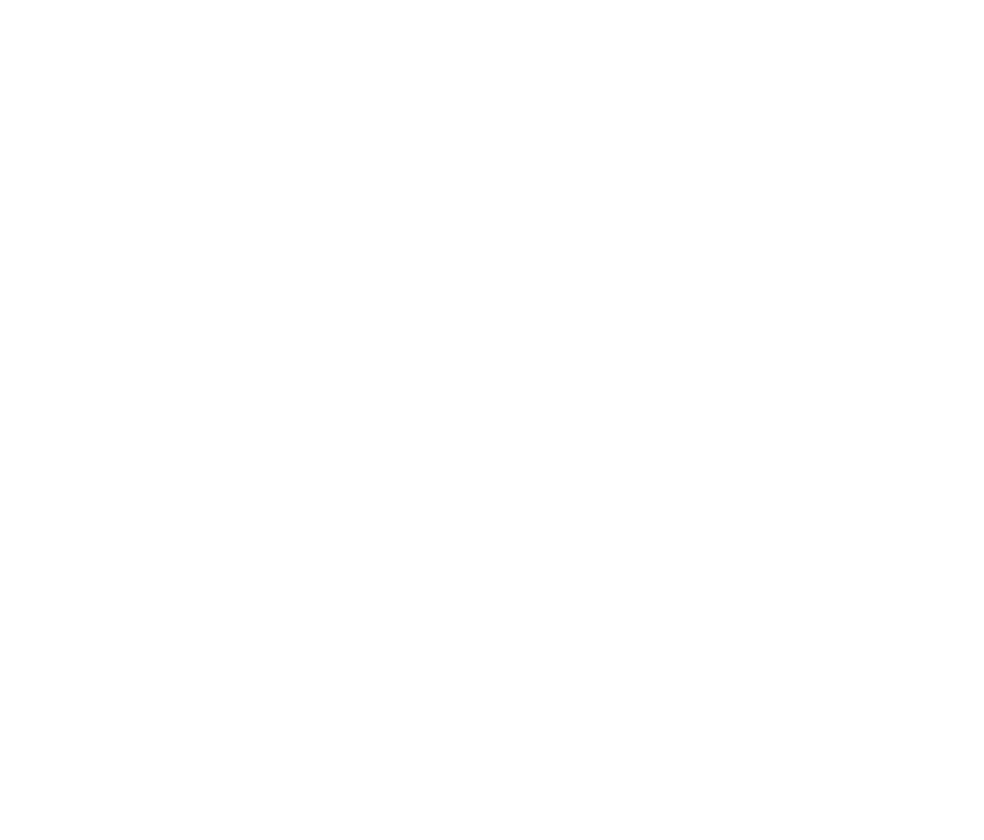
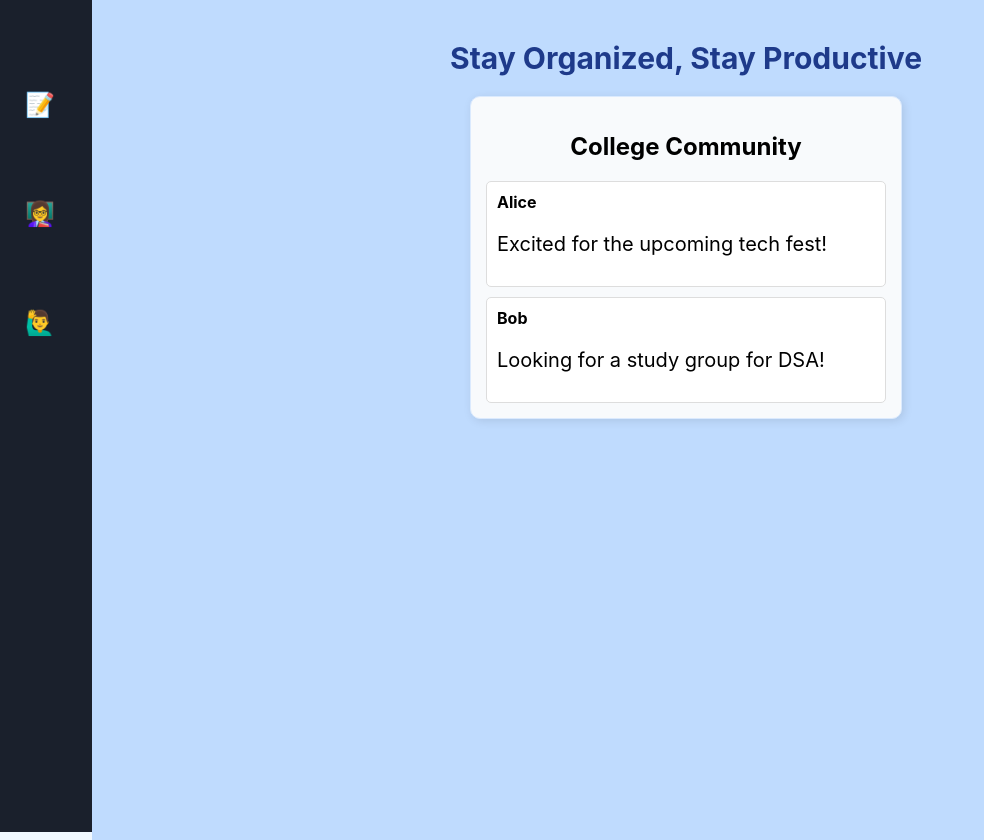
Before and after one commit to codehashira23/Hack-the-Future_2025_westwind, a React (Create React App) app in the folder alumix/: page /student/dashboard in a window 1280 px wide. Before the commit this address had no page. Shown: the whole page, without its empty margins (0-984 px from the left). Before the commit the page ends 800 px from the top, so only its background shows below. Built offline with nearby package versions, Linux system fonts and the light colour scheme.

Commit message:
student dashboard and sidebar

```diff
--- a/alumix/package.json
+++ b/alumix/package.json
@@ -12,12 +12,15 @@
     "dotenv": "^16.4.5",
     "express": "^4.18.3",
     "express-validator": "^7.2.1",
+    "framer-motion": "^12.6.2",
     "jsonwebtoken": "^9.0.2",
     "mongoose": "^8.13.0",
     "react": "^19.0.0",
     "react-dom": "^19.0.0",
+    "react-icons": "^5.5.0",
     "react-router-dom": "^7.4.0",
     "react-scripts": "5.0.1",
+    "react-tooltip": "^5.28.0",
     "web-vitals": "^2.1.4"
   },
   "scripts": {
--- a/alumix/src/App.js
+++ b/alumix/src/App.js
@@ -4,6 +4,8 @@ import Home from "../src/Home";
 import SignInForm from "./login/login.js";
 import SignUp from "./login/Signup";
 // import Login from "./pages/Login";
+import StudentDashboard from "./divyansh-student/dashboard.jsx";
+
 
 function App() {
   return (
@@ -13,6 +15,7 @@ function App() {
         {/* <Route path="/login/:role" element={<Login />} /> */}
         <Route path="/login" element={<SignInForm />} />
         <Route path="/signup" element={<SignUp />} />
+        <Route path="/student/dashboard" element={<StudentDashboard />} />
 
       </Routes>
     </Router>
--- /dev/null
+++ b/alumix/src/components/student-components/NavItem.jsx
@@ -0,0 +1,25 @@
+import React from "react";
+import "./navitem.css";
+
+const NavItem = ({ icon, text, isOpen, setIsOpen, onClick }) => {
+  return (
+    <div
+      className="nav-item"
+      onClick={() => {
+        setIsOpen((prev) => !prev);
+        onClick(); // Update active section
+      }}
+    >
+      <span
+        data-tooltip-id={!isOpen ? "sidebar-tooltip" : undefined}
+        data-tooltip-content={!isOpen ? text : undefined}
+        className="nav-icon"
+      >
+        {icon}
+      </span>
+      {isOpen && <div className="nav-text">{text}</div>}
+    </div>
+  );
+};
+
+export default NavItem;
--- /dev/null
+++ b/alumix/src/components/student-components/data.jsx
@@ -0,0 +1,39 @@
+// import {
+//     FaHome,
+//     FaUser,
+//     FaCog,
+//     FaEnvelope,
+//     FaBell,
+//     FaChartLine,
+//     FaCalendar,
+//     FaBook,
+//     FaFile,
+//     FaSearch,
+//     FaHeart,
+//     FaStar,
+//     FaQuestionCircle,
+//   } from "react-icons/fa";
+
+//   export const menuItems = [
+//     { icon: <FaHome />, text: "Home" },
+//     { icon: <FaFile />, text: "Posts" , section:"Posts"},
+//     // { icon: <FaCog />, text: "Settings" },
+//     // { icon: <FaEnvelope />, text: "Messages" },
+//     // { icon: <FaBell />, text: "Notifications" },
+//     // { icon: <FaChartLine />, text: "Analytics" },
+//     // { icon: <FaCalendar />, text: "Calendar" },
+//     { icon: <FaBook />, text: "My mentors" },
+//     { icon: <FaSearch />, text: "Explore" },
+//     { icon: <FaHeart />, text: "Favorites posts" },
+//     { icon: <FaUser />, text: "Profile" },
+//     // { icon: <FaStar />, text: "Starred" },0
+//     // { icon: <FaQuestionCircle />, text: "Help" },
+//   ];
+
+
+
+export const menuItems = [
+  { icon: "📝", text: "Posts", section: "Posts" },
+  { icon: "👩‍🏫", text: "Explore Mentors", section: "ExploreMentor" },
+  { icon: "🙋‍♂️", text: "Profile", section: "Profile" },
+];
--- /dev/null
+++ b/alumix/src/components/student-components/navitem.css
@@ -0,0 +1,31 @@
+/* navitem.css */
+
+.nav-item {
+    display: flex;
+    align-items: center;
+    gap: 1rem;
+    cursor: pointer;
+    width: 100%;
+    padding: 0.5rem;
+    color: white;
+    transition: color 0.3s ease;
+  }
+
+  .nav-item:hover {
+    color: #3b82f6; /* Tailwind's blue-400 */
+  }
+
+  .nav-icon {
+    font-size: 1.5rem; /* Slightly larger for better visibility */
+    display: flex;
+    align-items: center;
+    justify-content: center;
+    min-width: 2rem; /* Ensures consistent icon spacing */
+  }
+
+  .nav-text {
+    font-size: 1rem;
+    white-space: nowrap; /* Prevents text from wrapping */
+    display: flex;
+    align-items: center;
+  }
--- /dev/null
+++ b/alumix/src/components/student-components/sidebar.css
@@ -0,0 +1,42 @@
+/* sidebar.css */
+
+#sidebar-container {
+    display: flex;
+  }
+
+  #sidebar {
+    background-color: #1a202c; /* Tailwind's gray-900 */
+    height: 100vh;
+    color: white;
+    padding: 1rem;
+    display: flex;
+    flex-direction: column;
+    gap: 1.5rem;
+    overflow: hidden;
+  }
+
+  #sidebar-toggle {
+    font-size: 1.25rem;
+    margin-bottom: 1rem;
+    background: none;
+    border: none;
+    color: white;
+    cursor: pointer;
+  }
+
+  #sidebar-nav {
+    display: flex;
+    flex-direction: column;
+    gap: 2.75rem;
+    height: 100%;
+    overflow-y: auto;
+  }
+
+  .no-scrollbar {
+    scrollbar-width: none;
+    -ms-overflow-style: none;
+  }
+
+  .no-scrollbar::-webkit-scrollbar {
+    display: none;
+  }
--- /dev/null
+++ b/alumix/src/components/student-components/sidebar.jsx
@@ -0,0 +1,38 @@
+import React, { useState } from "react";
+import { motion } from "framer-motion";
+import { menuItems } from "./data";
+import NavItem from "./NavItem";
+import { Tooltip } from "react-tooltip";
+import "./sidebar.css";
+
+const Sidebar = ({ setActiveSection }) => {
+  const [isOpen, setIsOpen] = useState(false);
+
+  return (
+    <div id="sidebar-container">
+      <motion.div
+        initial={{ width: 60 }}
+        animate={{ width: isOpen ? 240 : 60 }}
+        transition={{ duration: 0.4 }}
+        id="sidebar"
+      >
+        <button id="sidebar-toggle" onClick={() => setIsOpen((prev) => !prev)} />
+        <nav id="sidebar-nav" className={!isOpen ? "no-scrollbar" : ""}>
+          {menuItems.map((item, index) => (
+            <NavItem
+              key={index}
+              icon={item.icon}
+              text={item.text}
+              isOpen={isOpen}
+              setIsOpen={setIsOpen}
+              onClick={() => setActiveSection(item.section)}
+            />
+          ))}
+        </nav>
+      </motion.div>
+      {!isOpen && <Tooltip id="sidebar-tooltip" offset={40} />}
+    </div>
+  );
+};
+
+export default Sidebar;
--- a/alumix/src/divyansh-student/dashboard.css
+++ b/alumix/src/divyansh-student/dashboard.css
@@ -0,0 +1,79 @@
+/* General container styling */
+#dashboard-container {
+  display: flex;
+  min-height: 100vh;
+  background-color: #f0f8ff; /* Light blue background */
+}
+
+#dashboard-flex {
+  display: flex;
+  width: 100%;
+}
+
+/* Main dashboard styling */
+#dashboard-main {
+  flex: 1;
+  min-height: 100vh;
+  background-color: #bfdbfe; /* Blue-200 */
+  display: flex;
+  flex-direction: column;
+  align-items: center;
+  justify-content: flex-start;
+  padding: 20px;
+}
+
+#dashboard-main h1 {
+  font-size: 1.875rem; /* Equivalent to text-3xl */
+  font-weight: bold;
+  color: #1e3a8a; /* Dark blue */
+  text-align: center;
+  margin-bottom: 20px;
+}
+
+/* Sections container */
+.dashboard-sections {
+  display: flex;
+  flex-wrap: wrap;
+  gap: 20px;
+  width: 100%;
+  justify-content: center;
+}
+
+/* Styling for each section (Posts, Mentors, Profile) */
+.posts-section, .mentor-section, .profile-section {
+  flex: 1;
+  min-width: 300px;
+  max-width: 400px;
+  padding: 15px;
+  border-radius: 10px;
+  background: #f8fafc; /* Slightly lighter background */
+  box-shadow: 2px 2px 10px rgba(0, 0, 0, 0.1);
+  border: 1px solid #dbeafe; /* Light blue border */
+  text-align: center;
+}
+
+/* Post Card Styling */
+.post-card, .mentor-card {
+  padding: 10px;
+  margin-top: 10px;
+  border: 1px solid #ddd;
+  border-radius: 5px;
+  background-color: white;
+  text-align: left;
+}
+
+/* Buttons */
+button {
+  padding: 8px 12px;
+  background: #1e40af; /* Dark blue */
+  color: white;
+  border: none;
+  border-radius: 5px;
+  cursor: pointer;
+  transition: background 0.3s ease-in-out;
+  margin-top: 10px;
+}
+
+button:hover {
+  background: #1e3a8a;
+}
--- a/alumix/src/divyansh-student/dashboard.jsx
+++ b/alumix/src/divyansh-student/dashboard.jsx
@@ -1,18 +1,24 @@
-import React from "react";
-import Navbar from "../components/navbar";
-import { Link } from "react-router-dom";
+import React, { useState } from "react";
+import Sidebar from "../components/student-components/sidebar";
 import "./dashboard.css";
+import { Posts, ExploreMentor, Profile } from "./sections"; // Import section components
 
 const StudentDashboard = () => {
+  const [activeSection, setActiveSection] = useState("Posts"); // Default section
+
   return (
-    <div className="dashboard-container">
-      <Navbar></Navbar>
-      <h1>Student Dashboard</h1>
-      <div className="dashboard-links">
-        <Link to="/student/mentorship">Find a Mentor</Link>
-        <Link to="/student/jobs">Job Board</Link>
-        <Link to="/student/events">Events</Link>
-        <Link to="/student/discussions">Discussions</Link>
+    <div id="dashboard-container">
+      <div id="dashboard-flex">
+        <Sidebar setActiveSection={setActiveSection} />
+        <div id="dashboard-main">
+          <h1>Stay Organized, Stay Productive</h1>
+
+          <div className="dashboard-sections">
+            {activeSection === "Posts" && <Posts />}
+            {activeSection === "ExploreMentor" && <ExploreMentor />}
+            {activeSection === "Profile" && <Profile />}
+          </div>
+        </div>
       </div>
     </div>
   );
--- /dev/null
+++ b/alumix/src/divyansh-student/sections.jsx
@@ -0,0 +1,64 @@
+import React, { useState } from "react";
+import "./dashboard.css"; // Ensure it includes styles for sections
+
+export const Posts = () => {
+  const [posts, setPosts] = useState([
+    { id: 1, user: "Alice", content: "Excited for the upcoming tech fest!" },
+    { id: 2, user: "Bob", content: "Looking for a study group for DSA!" },
+  ]);
+
+  return (
+    <div className="posts-section">
+      <h2>College Community</h2>
+      {posts.map((post) => (
+        <div key={post.id} className="post-card">
+          <strong>{post.user}</strong>
+          <p>{post.content}</p>
+        </div>
+      ))}
+    </div>
+  );
+};
+
+export const ExploreMentor = () => {
+  const mentors = [
+    { id: 1, name: "Dr. John Doe", expertise: "Machine Learning" },
+    { id: 2, name: "Ms. Jane Smith", expertise: "Cybersecurity" },
+  ];
+
+  return (
+    <div className="mentor-section">
+      <h2>Explore Mentors</h2>
+      {mentors.map((mentor) => (
+        <div key={mentor.id} className="mentor-card">
+          <strong>{mentor.name}</strong>
+          <p>Expertise: {mentor.expertise}</p>
+        </div>
+      ))}
+    </div>
+  );
+};
+
+export const Profile = () => {
+  const [interests, setInterests] = useState(["CSS", "JavaScript", "UI/UX"]);
+
+  const handleAddInterest = () => {
+    const newInterest = prompt("Enter a new interest:");
+    if (newInterest) {
+      setInterests([...interests, newInterest]);
+    }
+  };
+
+  return (
+    <div className="profile-section">
+      <h2>My Profile</h2>
+      <h3>Interests & Skills</h3>
+      <ul>
+        {interests.map((interest, index) => (
+          <li key={index}>{interest}</li>
+        ))}
+      </ul>
+      <button onClick={handleAddInterest}>Add Interest</button>
+    </div>
+  );
+};
--- a/alumix/src/styles/navbar.css
+++ b/alumix/src/styles/navbar.css
@@ -5,25 +5,24 @@
     right: 0;
     z-index: 1000;
     display: flex;
-    align-items: center;
+    align-items: center; /* Ensures vertical alignment */
     justify-content: space-between;
-    padding: 20px;
+    padding: 15px 20px;  /* Reduced padding for better spacing */
     background: linear-gradient(135deg, #6a11cb, #2575fc);
     box-shadow: 0px 4px 12px rgba(106, 17, 203, 0.3);
     font-family: 'Poppins', sans-serif;
 }
 
 .logo {
-    flex: 1;
     font-weight: bold;
     font-size: 22px;
     color: white;
 }
 
 .nav-center {
-    flex: 2;
     display: flex;
     justify-content: center;
+    flex-grow: 1;
 }
 
 .nav-links {
@@ -48,8 +47,31 @@
     color: #d6b3ff;
 }
 
+.nav-right {
+    display: flex;
+    align-items: center;  /* Aligns button properly */
+}
+
 .nav-buttons {
-    flex: 1;
-    display: flex;
-    justify-content: flex-end;
+    display: inline-flex;
+    justify-content: center;
+    align-items: center;
+    padding: 12px 25px;
+    background: linear-gradient(90deg, #ff6ec4, #7873f5);
+    color: white;
+    border: none;
+    cursor: pointer;
+    font-size: 18px;
+    border-radius: 8px;
+    font-weight: bold;
+    text-transform: uppercase;
+    transition: transform 0.3s ease, box-shadow 0.3s ease, background 0.3s ease;
+    box-shadow: 0px 5px 15px rgba(255, 110, 196, 0.5);
+    white-space: nowrap;
 }
+
+.nav-buttons:hover {
+    transform: scale(1.1);  /* Slightly increase size */
+    background: linear-gradient(90deg, #ff85d8, #8a80ff);  /* Lighter gradient */
+    box-shadow: 0px 12px 25px rgba(255, 110, 196, 0.8);  /* Stronger glow */
+}
```
Also changed, not shown: 1 other file (tests, documents, lock files or other folders).
